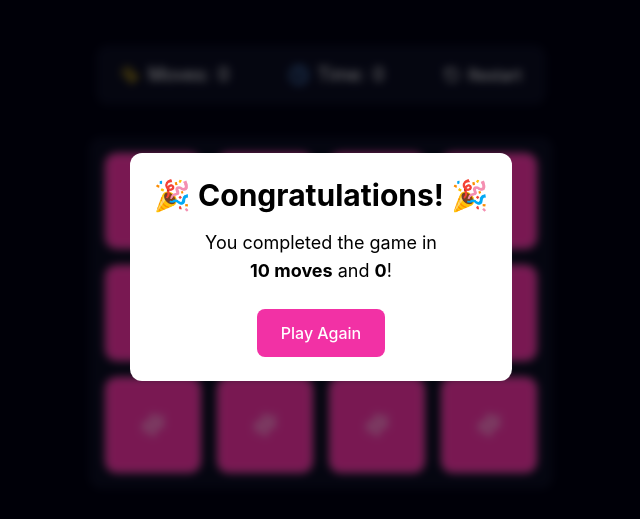
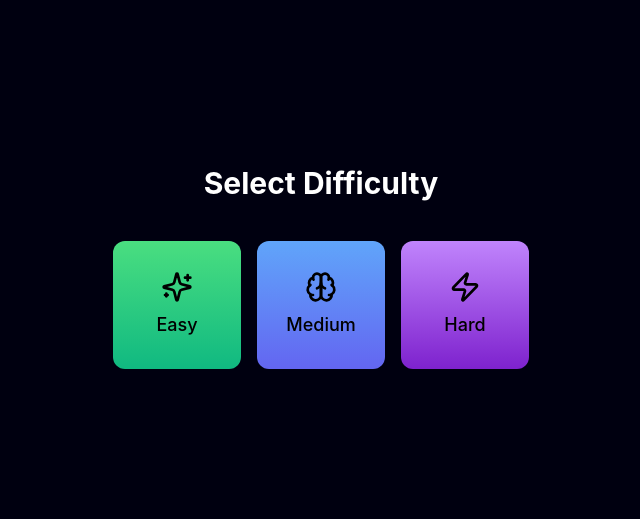
Before and after one commit to CriptX-42/memory-game, a React (Vite) app: page / in a window 1280 px wide. Shown: the part 133-652 px from the top of the page, without its empty margins (319-959 px from the left). Built offline with nearby package versions, Linux system fonts and the light colour scheme.

Commit message:
✨  - Criando tela de DifficultySelector

```diff
--- a/src/App.tsx
+++ b/src/App.tsx
@@ -1,9 +1,14 @@
 import ScoreBoard from "./components/ScoreBoard";
 import GameBoard from "./components/GameBoard";
 import GameModal from "./components/GameModal";
+import DifficultySelecotor from "./components/DifficultySelector";
 
 function App() {
   const gameCompleted = true;
+  const difficulty = null;
+
+  if (!difficulty) return <DifficultySelecotor />;
+
   return (
     <div className="flex min-h-screen w-full flex-col items-center justify-center gap-4 bg-blue-200 p-4 sm:gap-8 sm:p-8">
       <ScoreBoard moves={0} time={0} onRestart={() => {}} />
--- /dev/null
+++ b/src/components/DifficultySelector.tsx
@@ -0,0 +1,49 @@
+import { Brain, Sparkles, Zap } from "lucide-react";
+
+const DIFFICULTIES = [
+  {
+    label: "Easy",
+    icon: Sparkles,
+    color: "from-green-400 to-emerald-500",
+  },
+  {
+    label: "Medium",
+    icon: Brain,
+    color: "from-blue-400 to-indigo-500",
+  },
+  {
+    label: "Hard",
+    icon: Zap,
+    color: "from-purple-400 to-purple-700",
+  },
+] as const;
+
+function DifficultySelector() {
+  return (
+    <div className="flex min-h-screen w-full flex-col items-center justify-center gap-4 bg-blue-200 p-4 sm:gap-8 sm:p-8">
+      <div className="flex w-full flex-col gap-6 px-4">
+        <h2 className="mb-2 text-center text-2xl font-bold text-white sm:mb-4 sm:text-3xl">
+          Select Difficulty
+        </h2>
+
+        <div className="flex w-full flex-col justify-center gap-3 sm:flex-row sm:gap-4">
+          {DIFFICULTIES.map(({ label, icon: Icon, color }) => (
+            <button
+              key={label}
+              className={`${color} h-20 w-full rounded-xl bg-gradient-to-b sm:h-32 sm:w-32`}
+            >
+              <div className="flex items-center justify-center gap-2 sm:flex-col">
+                <Icon className="h-6 w-6 sm:h-8 sm:w-8" />
+                <span className="text-base font-medium sm:text-lg">
+                  {label}
+                </span>
+              </div>
+            </button>
+          ))}
+        </div>
+      </div>
+    </div>
+  );
+}
+
+export default DifficultySelector;
```
